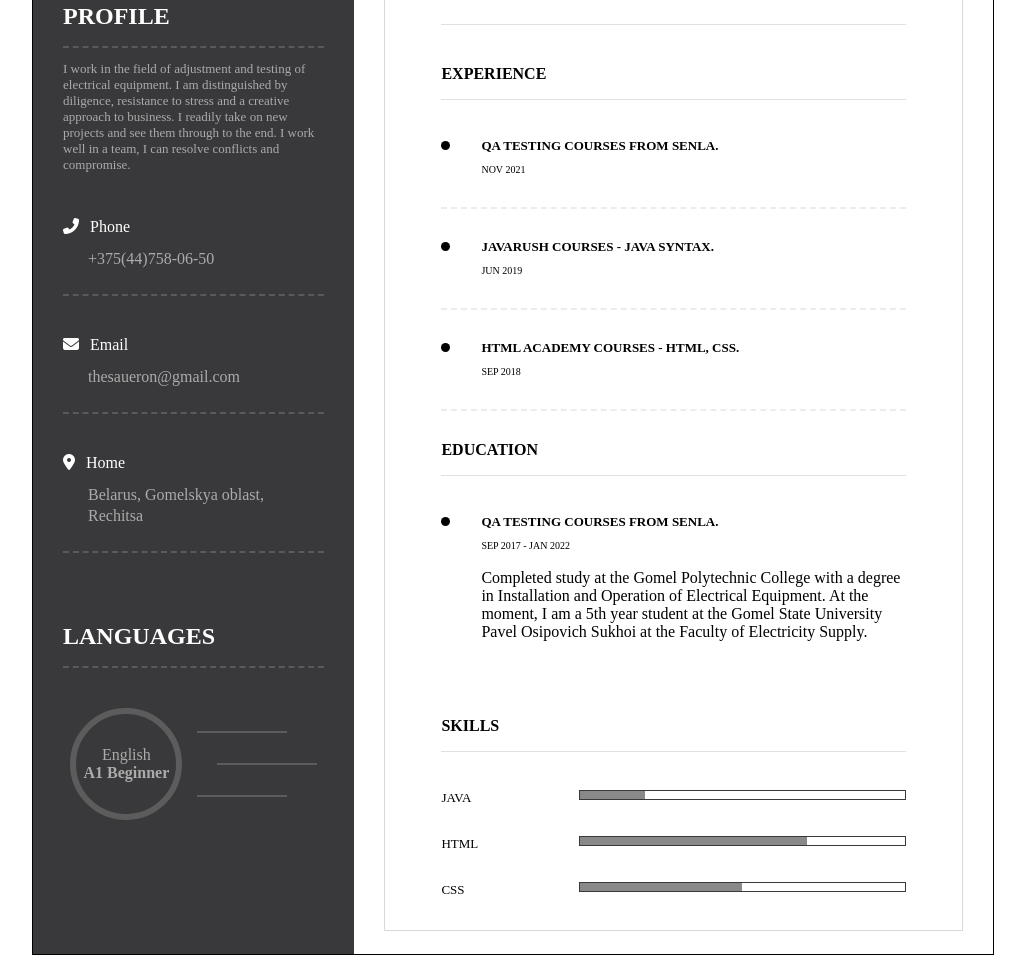
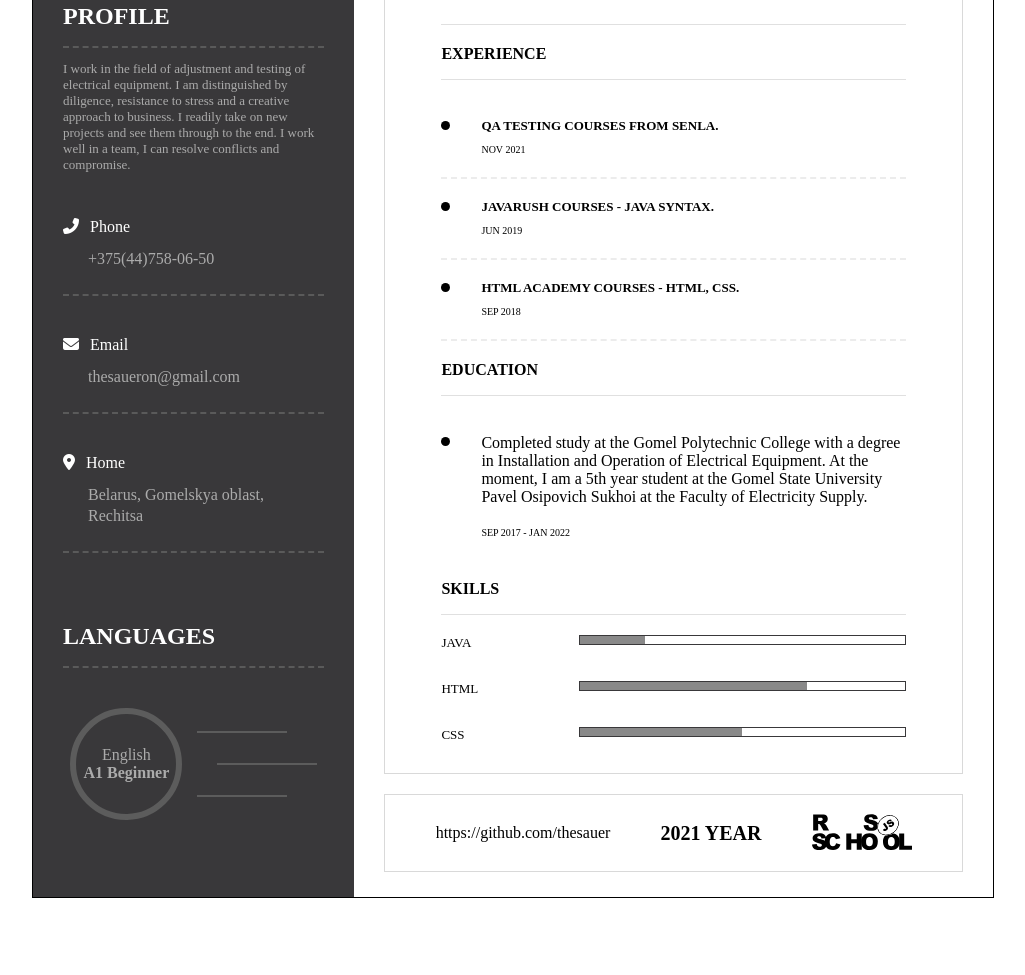
Before and after one commit to Thesauer/rsschool-cv, a plain HTML site: page index.html in a window 1280 px wide. Shown: the part 338-1313 px from the top of the page, without its empty margins (127-1152 px from the left). After the commit the page ends 1256 px from the top, so only its background shows below. Drawn offline with Linux system fonts and the light colour scheme.

Commit message:
feat: add footer

```diff
--- a/index.html
+++ b/index.html
@@ -109,10 +109,9 @@
                     </h2>
                     <ul class="list">
                         <li class="list-item list-item_non-border">
-                            <h4 class="list-item__title">QA Testing Courses from Senla.</h4>
-                            <span class="list-item__date">SEP 2017 - JAN 2022</span>
                             <p class="list-item__text">Completed study at the Gomel Polytechnic College with a degree in Installation and Operation of Electrical Equipment.
                                 At the moment, I am a 5th year student at the Gomel State University Pavel Osipovich Sukhoi at the Faculty of Electricity Supply.</p>
+                            <span class="list-item__date">SEP 2017 - JAN 2022</span>
                         </li>
                     </ul>
                 </div>
@@ -136,6 +135,19 @@
                     </ul>
                 </div>
             </div>
+            <footer>
+                <div class="social">
+                    <a class="about-social" href="https://github.com/thesauer">https://github.com/thesauer</a>
+                </div>
+                <div class="year">
+                    <h4 class="about-year">2021 YEAR</h4>
+                </div>
+                <div class="logotip">
+                    <a class="about-link" href="https://rs.school/js/">
+                        <img class="about-logo" src="rs_school_js.svg" alt="rs school logo">
+                    </a>
+                </div>
+            </footer>
         </div>
     </div>
 </body>
--- a/style.css
+++ b/style.css
@@ -112,7 +112,7 @@ address {
     padding-left: 56px;
     padding-right: 56px;
     border: 1px solid rgba(168, 168, 168, 0.44);
-    height: 100%;
+    max-height: 100%;
 }
 .logo {
     display: flex;
@@ -157,7 +157,7 @@ address {
     text-align: center;
     border-bottom: 1px solid #e0e0e0;
     padding-bottom: 30px;
-    margin-bottom: 40px;
+    margin-bottom: 20px;
 }
 .name {
     font-size: 16px;
@@ -196,8 +196,8 @@ address {
 .list-item {
     position: relative;
     padding-left: 40px;
-    padding-bottom: 30px;
-    margin-bottom: 30px;
+    padding-bottom: 20px;
+    margin-bottom: 20px;
     border-bottom: 2px dashed #ececec;
 }
 .list-item:before {
@@ -222,8 +222,8 @@ address {
 .list-item_non-border {
     border: none;
 }
-heading_skills {
-    margin-bottom: 48px;
+.heading_skills {
+    margin-bottom: 20px;
 }
 .skills-list {
     list-style-type: none;
@@ -257,3 +257,24 @@ heading_skills {
 .level-70:before {
     width: 70%;
 }
+.about-logo {
+    width: 100px;
+}
+footer {
+    display: flex;
+    justify-content: space-evenly;
+    align-items: center;
+    margin-top: 20px;
+    border: 1px solid rgba(168, 168, 168, 0.44);
+}
+.about-year {
+    text-transform: uppercase;
+    font-size: 20px;
+}
+.about-social {
+    text-decoration: none;
+    color: black;
+}
+a:visited {
+    color: black;
+}
```
Also changed, not shown: rs_school_js.svg (added).
